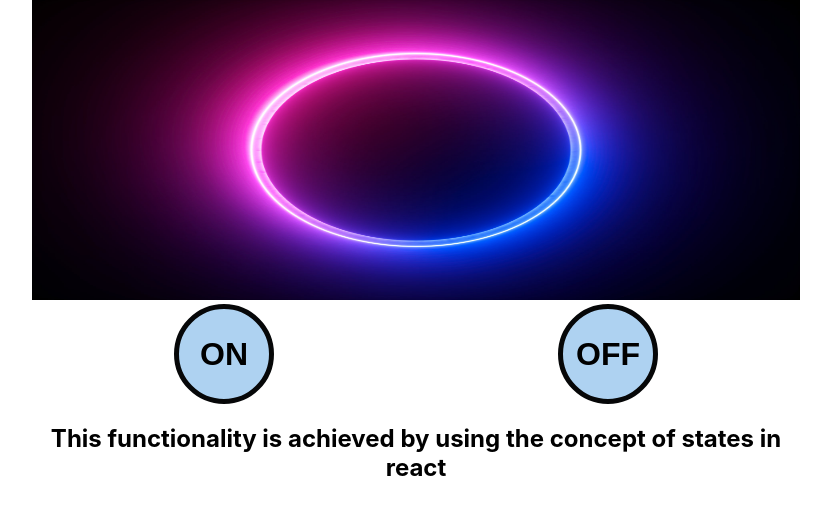
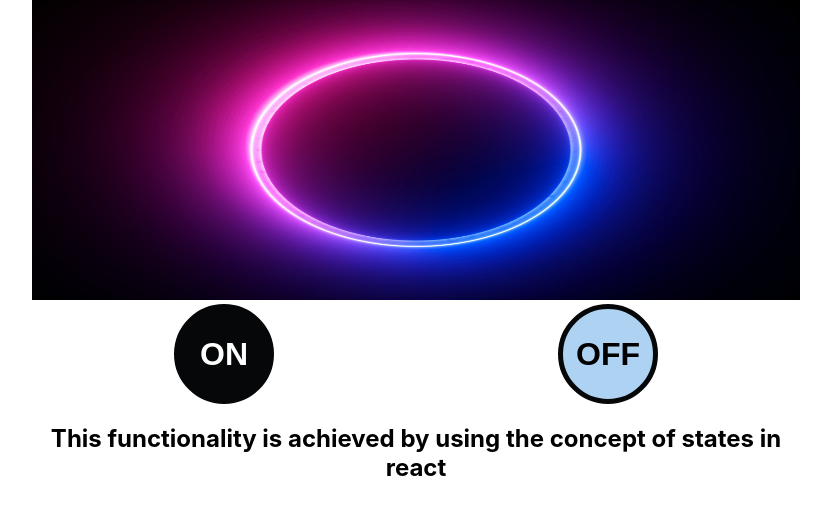
Before and after one commit to zaheerbabarkhan/React-State-Class-Assignment, a React (Create React App) app: page / in a window 1280 px wide. Shown: the top 514 px of the page, without its empty margins (224-1055 px from the left). Built offline with nearby package versions, Linux system fonts and the light colour scheme.

Commit message:
Update room.css

```diff
--- a/src/room.css
+++ b/src/room.css
@@ -13,3 +13,16 @@ button
     border-radius: 50%;
     border: 5px solid rgb(6, 7, 8);
 }
+
+
+
+.lit
+{
+    background-color:  rgb(174, 210, 241);
+    color: black;
+}
+.dark
+{
+    background-color: rgb(6, 7, 8);
+    color: white;
+}
```
